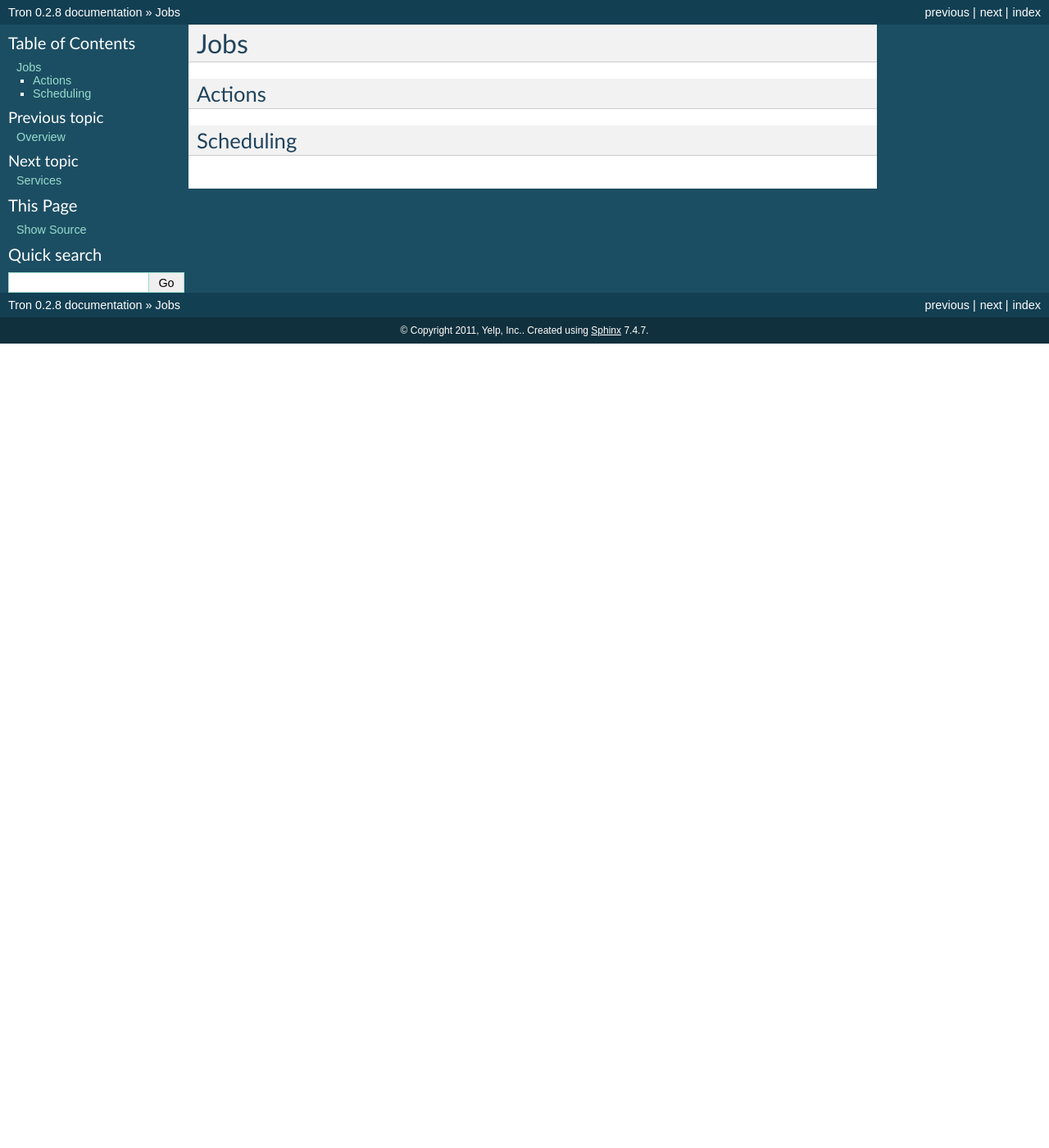
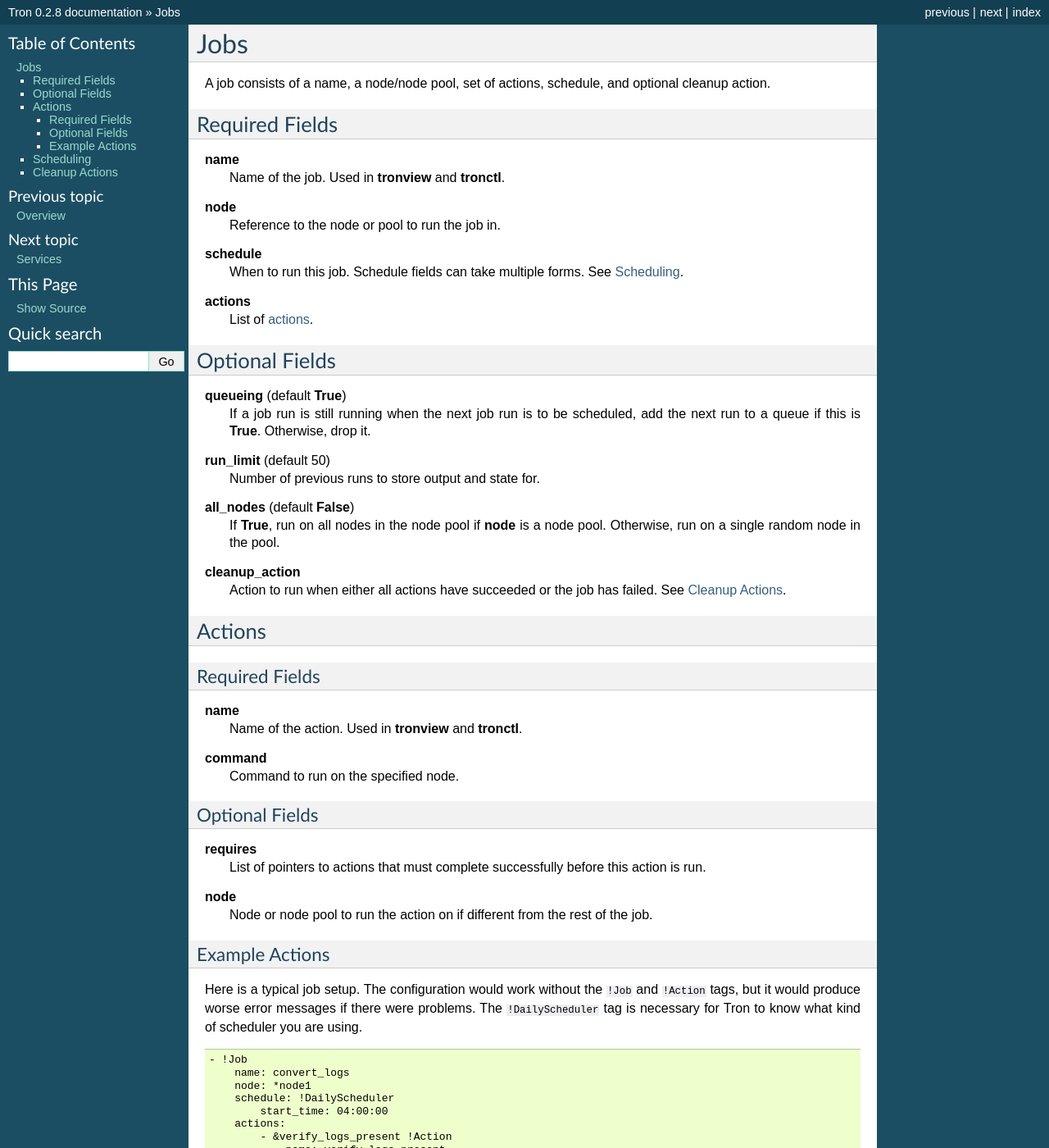
Before and after one commit to Yelp/Tron, a Sphinx documentation site: the page built from docs/jobs.rst, in a window 1280 px wide and 1400 px high. Shown: the whole window at 82% size. Built offline with Sphinx 7.4.7, drawn with Linux system fonts in a browser that asks for light colours; some of the changed text lies outside the part shown.

Commit message:
Wrote most of job.rst

```diff
--- a/docs/jobs.rst
+++ b/docs/jobs.rst
@@ -1,8 +1,104 @@
 Jobs
 ====
+
+A job consists of a name, a node/node pool, set of actions, schedule, and
+optional cleanup action.
+
+
+.. Keep this up to date with man_tronfig.rst
+
+Required Fields
+---------------
+
+**name**
+    Name of the job. Used in :command:`tronview` and :command:`tronctl`.
+
+**node**
+    Reference to the node or pool to run the job in.
+
+**schedule**
+    When to run this job. Schedule fields can take multiple forms. See
+    :ref:`job_scheduling`.
+
+**actions**
+    List of :ref:`actions <job_actions>`.
+
+Optional Fields
+---------------
+
+**queueing** (default **True**)
+    If a job run is still running when the next job run is to be scheduled,
+    add the next run to a queue if this is **True**. Otherwise, drop it.
+
+**run_limit** (default 50)
+    Number of previous runs to store output and state for.
+
+**all_nodes** (default **False**)
+    If **True**, run on all nodes in the node pool if **node** is a node pool.
+    Otherwise, run on a single random node in the pool.
+
+**cleanup_action**
+    Action to run when either all actions have succeeded or the job has failed.
+    See :ref:`job_cleanup_actions`.
+
+.. _job_actions:
 
 Actions
 -------
 
+Required Fields
+^^^^^^^^^^^^^^^
+
+**name**
+    Name of the action. Used in :command:`tronview` and :command:`tronctl`.
+
+**command**
+    Command to run on the specified node.
+
+Optional Fields
+^^^^^^^^^^^^^^^
+
+**requires**
+    List of pointers to actions that must complete successfully before this
+    action is run.
+
+**node**
+    Node or node pool to run the action on if different from the rest of the
+    job.
+
+Example Actions
+^^^^^^^^^^^^^^^
+
+Here is a typical job setup. The configuration would work without the ``!Job``
+and ``!Action`` tags, but it would produce worse error messages if there were
+problems. The ``!DailyScheduler`` tag is necessary for Tron to know what kind
+of scheduler you are using.
+
+::
+
+    - !Job
+        name: convert_logs
+        node: *node1
+        schedule: !DailyScheduler
+            start_time: 04:00:00
+        actions:
+            - &verify_logs_present !Action
+                name: verify_logs_present
+                command: >
+                    ls /var/log/app/log_%(shortdate-1).txt
+            - &convert_logs !Action
+                name: convert_logs
+                command: >
+                    convert_logs /var/log/app/log_%(shortdate-1).txt \
+                        /var/log/app_converted/log_%(shortdate-1).txt
+                requires: [*verify_logs_present]
+
+.. _job_scheduling:
+
 Scheduling
 ----------
+
+.. _job_cleanup_actions:
+
+Cleanup Actions
+---------------
```
Also changed, not shown: docs/man_tronfig.rst (+6 -4 lines).
